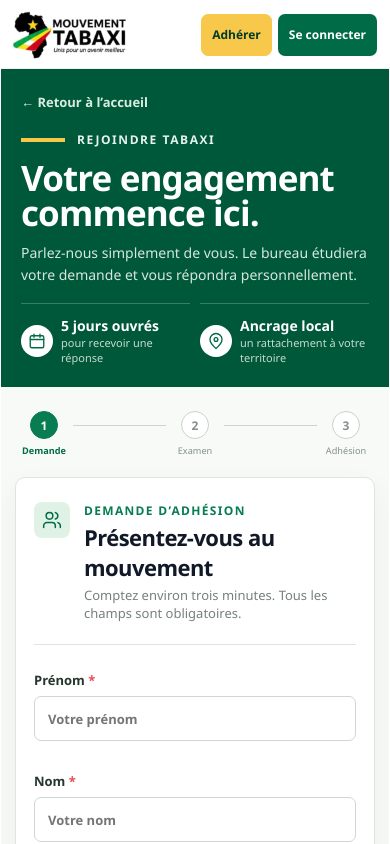
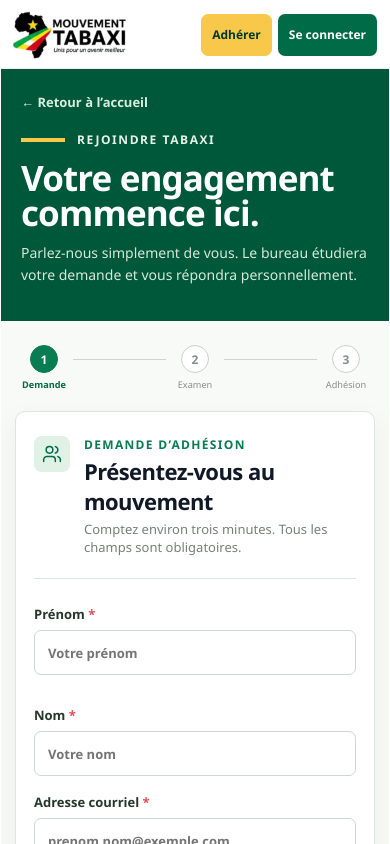
Before and after one commit to boubacarsidibe/mouvement-tabaxi, an Angular app in the folder frontend/: page /adherer in a window 390 px wide. Shown: the top 844 px of the page. Built offline with nearby package versions, Linux system fonts and the light colour scheme.

Commit message:
fix: tighten membership journey layout

```diff
--- a/frontend/src/app/pages/join-page.ts
+++ b/frontend/src/app/pages/join-page.ts
@@ -30,29 +30,6 @@
                     : 'Parlez-nous simplement de vous. Le bureau étudiera votre demande et vous répondra personnellement.'
                 }}
               </p>
-
-              <dl class="enrollment-facts">
-                <div>
-                  <dt><ui-icon name="calendar" /></dt>
-                  <dd>
-                    <strong>{{ isFinalize ? '7 jours' : '5 jours ouvrés' }}</strong
-                    ><span>{{
-                      isFinalize ? 'pour utiliser votre lien' : 'pour recevoir une réponse'
-                    }}</span>
-                  </dd>
-                </div>
-                <div>
-                  <dt><ui-icon [name]="isFinalize ? 'card' : 'location'" /></dt>
-                  <dd>
-                    <strong>{{ isFinalize ? 'Carte numérique' : 'Ancrage local' }}</strong
-                    ><span>{{
-                      isFinalize
-                        ? 'disponible dès l’activation'
-                        : 'un rattachement à votre territoire'
-                    }}</span>
-                  </dd>
-                </div>
-              </dl>
             </div>
 
             <figure class="enrollment-visual">
--- a/frontend/src/styles.css
+++ b/frontend/src/styles.css
@@ -3604,48 +3604,11 @@
   font-size: 17px;
   line-height: 1.65;
 }
-.enrollment-facts {
-  display: grid;
-  grid-template-columns: 1fr 1fr;
-  gap: 18px;
-  margin: 30px 0 34px;
-}
-.enrollment-facts > div {
-  display: flex;
-  gap: 12px;
-  align-items: center;
-  padding-top: 18px;
-  border-top: 1px solid rgba(255, 255, 255, 0.22);
-}
-.enrollment-facts dt {
-  width: 38px;
-  height: 38px;
-  display: grid;
-  flex: 0 0 38px;
-  place-items: center;
-  border-radius: 50%;
-  background: #fff;
-  color: var(--green-800);
-}
-.enrollment-facts dt ui-icon {
-  width: 18px;
-  height: 18px;
-}
-.enrollment-facts dd {
-  display: grid;
-  margin: 0;
-}
-.enrollment-facts dd strong {
-  font-size: 14px;
-}
-.enrollment-facts dd span {
-  color: #c5dacd;
-  font-size: 11px;
-}
 .enrollment-visual {
-  min-height: 205px;
+  min-height: 260px;
   position: relative;
-  margin: auto -8px 0;
+  flex: 1 1 260px;
+  margin: 28px -8px 0;
   overflow: hidden;
   border-radius: 12px 12px 0 0;
   background: #164f3a;
@@ -4030,7 +3993,9 @@
   }
   .enrollment-visual {
     width: min(100%, 720px);
+    height: 180px;
     min-height: 180px;
+    flex: none;
     margin-top: 20px;
   }
   .enrollment-main {
@@ -4065,20 +4030,6 @@
     font-size: 14px;
     line-height: 1.55;
   }
-  .enrollment-facts {
-    grid-template-columns: 1fr 1fr;
-    gap: 10px;
-    margin: 18px 0 0;
-  }
-  .enrollment-facts > div {
-    gap: 8px;
-    padding-top: 12px;
-  }
-  .enrollment-facts dt {
-    width: 32px;
-    height: 32px;
-    flex-basis: 32px;
-  }
   .enrollment-visual {
     display: none;
   }
```
